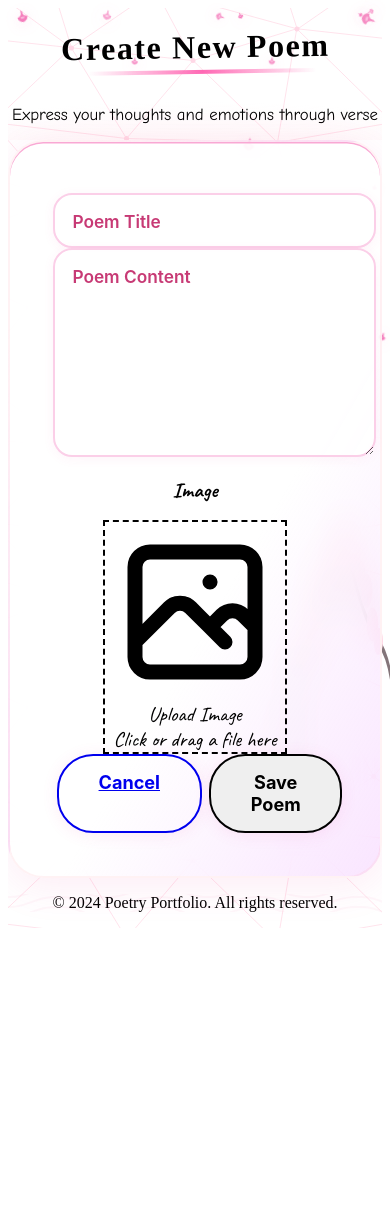
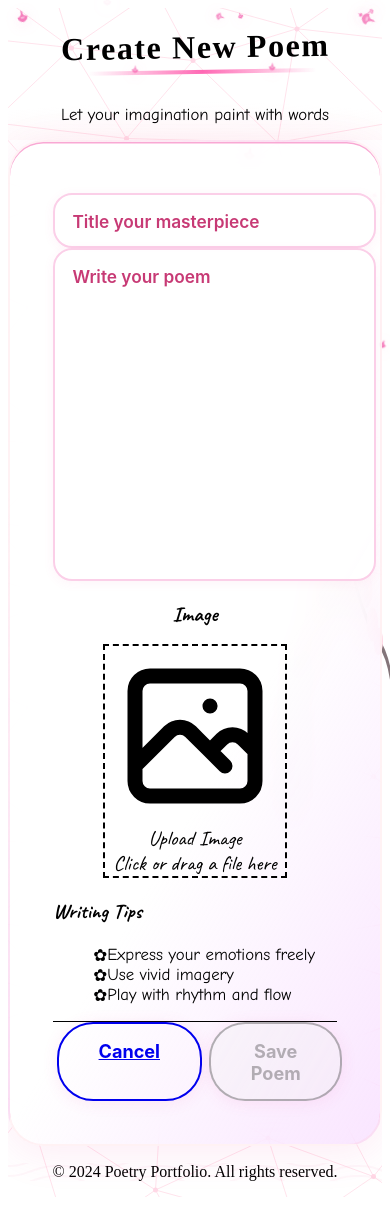
Before and after one commit to betrji/poetryapp, a React (Vite) app: page /new in a window 390 px wide. Before the commit the page ends 936 px from the top, so only its background shows below. Built offline with nearby package versions, Linux system fonts and the light colour scheme; a web font is replaced by a local one.

Commit message:
Enhance NewPoem component with TypeScript and improved design

```diff
--- a/src/components/NewPoem.tsx
+++ b/src/components/NewPoem.tsx
@@ -85,18 +85,21 @@ function NewPoem({ addPoem, poems, updatePoem }: NewPoemProps) {
   };
 
   return (
-    <div className="max-w-3xl mx-auto px-4">
+    <div className="max-w-4xl mx-auto px-4">
       <header className="text-center mb-8 fuji-header fade-in">
-        <h1 className="text-4xl font-bold mb-3 text-pink-800 japanese-heading font-heading">
+        <h1 className="text-5xl font-bold mb-3 japanese-heading font-heading text-pink-800">
           {isEditing ? 'Edit Poem' : 'Create New Poem'}
         </h1>
         <p className="text-lg text-gray-600 mt-4 font-body">
-          {isEditing ? 'Update your poem' : 'Express your thoughts and emotions through verse'}
+          {isEditing
+            ? 'Refine your poetic expression'
+            : 'Let your imagination paint with words'}
         </p>
       </header>
 
-      <main>
-        <form onSubmit={handleSubmit} className="mx-auto glassmorphic-card p-10 fade-in-delay-1 flex flex-col gap-8">
+      <form onSubmit={handleSubmit} className="glassmorphic-card p-10 fade-in-delay-1">
+        <div className="grid grid-cols-1 md:grid-cols-2 gap-8">
+          <div className="space-y-6">
             <div className="relative">
               <input
                 type="text"
@@ -109,8 +112,11 @@ function NewPoem({ addPoem, poems, updatePoem }: NewPoemProps) {
                 placeholder=" "
                 autoComplete="off"
               />
-            <label htmlFor="title" className="modern-label">Poem Title</label>
+              <label htmlFor="title" className="modern-label">
+                Title your masterpiece
+              </label>
             </div>
+
             <div className="relative">
               <textarea
                 id="content"
@@ -118,26 +124,62 @@ function NewPoem({ addPoem, poems, updatePoem }: NewPoemProps) {
                 value={formData.content}
                 onChange={handleChange}
                 required
-              rows={8}
-              className="modern-input peer min-h-[160px] resize-vertical"
+                rows={12}
+                className="modern-input peer min-h-[300px] resize-none"
                 placeholder=" "
               ></textarea>
-            <label htmlFor="content" className="modern-label">Poem Content</label>
+              <label htmlFor="content" className="modern-label">
+                Write your poem
+              </label>
             </div>
-          <div className="flex justify-center">
-            <ImageCapture onImageCapture={handleImageCapture} initialImage={formData.image} />
           </div>
-          <div className="flex justify-between mt-8 gap-4">
-            <Link to="/" className="modern-action-btn bg-white text-pink-500 border-pink-200 hover:bg-pink-50">Cancel</Link>
+
+          <div className="space-y-6">
+            <div className="bg-white/40 rounded-2xl p-6 shadow-inner">
+              <ImageCapture
+                onImageCapture={handleImageCapture}
+                initialImage={formData.image}
+              />
+            </div>
+
+            <div className="bg-white/40 rounded-2xl p-6">
+              <h3 className="text-lg font-handwriting text-pink-700 mb-3">
+                Writing Tips
+              </h3>
+              <ul className="space-y-2 text-gray-600 font-body">
+                <li className="flex items-center gap-2">
+                  <span className="text-pink-500">✿</span>
+                  Express your emotions freely
+                </li>
+                <li className="flex items-center gap-2">
+                  <span className="text-pink-500">✿</span>
+                  Use vivid imagery
+                </li>
+                <li className="flex items-center gap-2">
+                  <span className="text-pink-500">✿</span>
+                  Play with rhythm and flow
+                </li>
+              </ul>
+            </div>
+          </div>
+        </div>
+
+        <div className="flex justify-between mt-8 pt-6 border-t border-pink-100">
+          <Link
+            to="/"
+            className="modern-action-btn bg-white text-pink-500 border-pink-200 hover:bg-pink-50"
+          >
+            Cancel
+          </Link>
           <button
             type="submit"
             className="modern-action-btn bg-pink-500 text-white border-pink-500 hover:bg-pink-600"
+            disabled={!formData.title || !formData.content}
           >
             {isEditing ? 'Update Poem' : 'Save Poem'}
           </button>
         </div>
       </form>
-      </main>
     </div>
   );
 }
```
Lines whose indentation alone changed are shown as unchanged.
